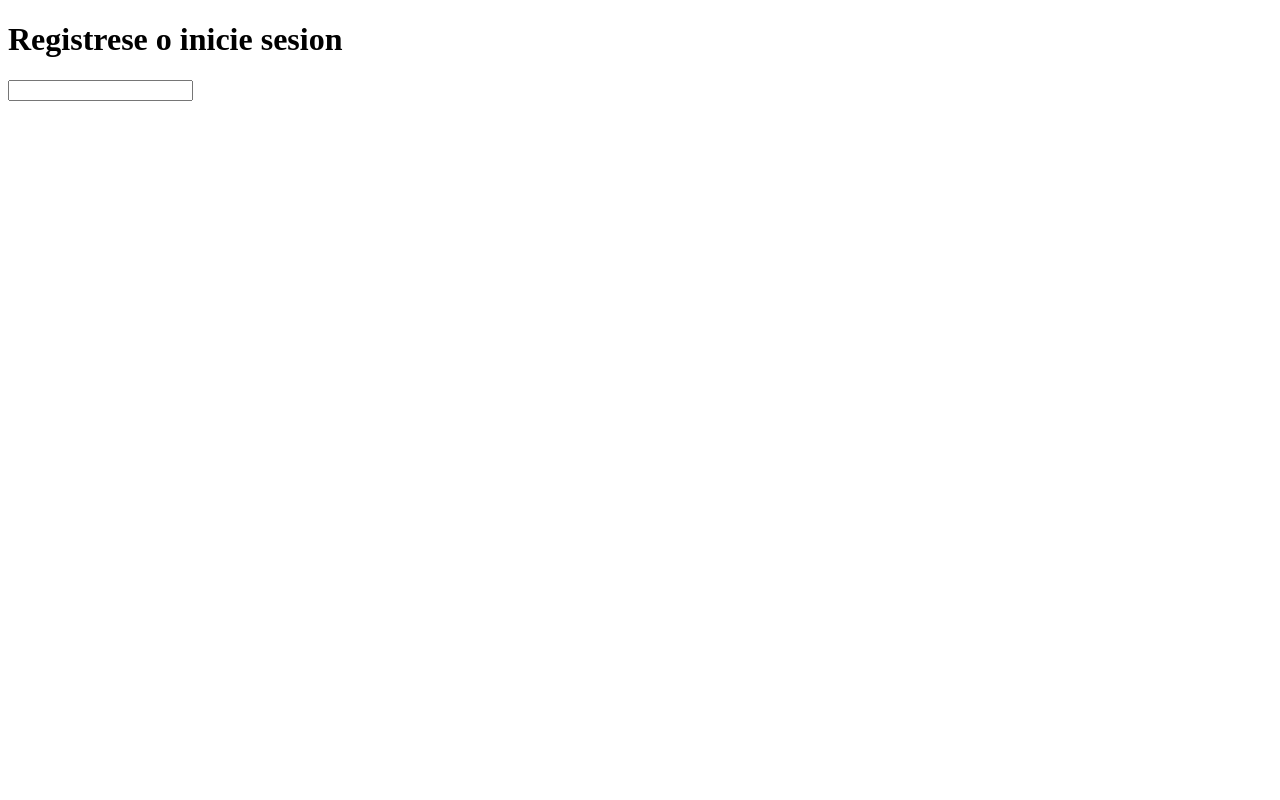
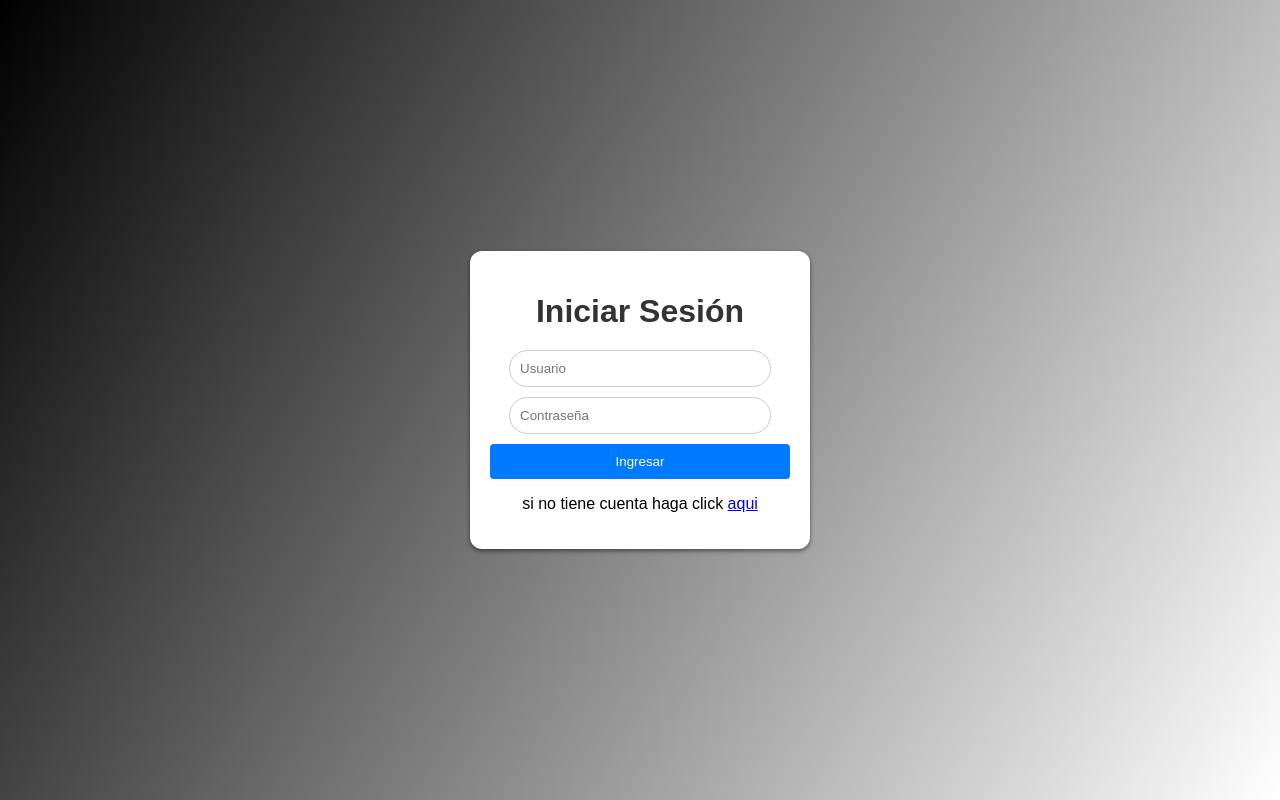
Before and after one commit to l1nk26/chat, a website: page public/login.html in a window 1280 px wide. Drawn offline with Linux system fonts and the light colour scheme.

Commit message:
login agregado y sequelize instalado

```diff
--- a/package.json
+++ b/package.json
@@ -19,6 +19,8 @@
   "license": "ISC",
   "dependencies": {
     "express": "^4.18.3",
+    "sequelize": "^6.37.1",
+    "sequelize-cli": "^6.6.2",
     "ws": "^8.16.0"
   }
 }
--- a/public/login.css
+++ b/public/login.css
@@ -0,0 +1,45 @@
+body {
+    font-family: Arial, sans-serif;
+    background: linear-gradient(120deg, #000, #fff);
+    display: flex;
+    justify-content: center;
+    align-items: center;
+    height: 100vh;
+    margin: 0;
+}
+
+.login-container {
+    background-color: #fff;
+    padding: 20px;
+    border-radius: 12px;
+    box-shadow: 0 2px 4px rgba(0, 0, 0, 0.5);
+    width: 300px;
+    text-align: center;
+}
+
+h1 {
+    margin-bottom: 20px;
+    color: #333;
+}
+
+input {
+    width: 80%;
+    padding: 10px;
+    margin-bottom: 10px;
+    border: 1px solid #ccc;
+    border-radius: 20px;
+}
+
+button {
+    width: 100%;
+    padding: 10px;
+    background-color: #007bff;
+    color: #fff;
+    border: none;
+    border-radius: 4px;
+    cursor: pointer;
+}
+
+button:hover {
+    background-color: #0056b3;
+}
--- a/public/login.html
+++ b/public/login.html
@@ -1,16 +1,20 @@
 <!DOCTYPE html>
-<html lang="en">
+<html lang="es">
 <head>
     <meta charset="UTF-8">
     <meta name="viewport" content="width=device-width, initial-scale=1.0">
-    <title>Document</title>
+    <title>Página de Inicio de Sesión</title>
+    <link rel="stylesheet" href="login.css">
 </head>
 <body>
-    <div>
-        <h1>Registrese o inicie sesion</h1>
-        <form action="get" >
-            <input type="text" name="username" id="user">
+    <div class="login-container">
+        <h1>Iniciar Sesión</h1>
+        <form action="/chat.html" method="post">
+            <input type="text" name="username" placeholder="Usuario" required>
+            <input type="password" name="password" placeholder="Contraseña" required>
+            <button type="submit">Ingresar</button>
         </form>
+        <p>si no tiene cuenta haga click <a href="/sing-up.html">aqui</a></p>
     </div>
 </body>
 </html>
--- a/public/styles.css
+++ b/public/styles.css
@@ -2,47 +2,48 @@
     margin: 0;
     padding: 0;
     box-sizing: border-box;
+    font-family: sans-serif;
 }
 
 body {
-    background-color: midnightblue;
+    background: linear-gradient(120deg, #003, #05f);
+    height: 100vh;
 }
 
 #message-box {
-    height: 5%;
+    height: 40px;
     width: 100%;
     position: fixed;
-    bottom: 2%;
-    margin-left: 2%;
+    bottom: 2vh;
     display: flex;
+    justify-content: center;
 }
 
-input[type="text"] {
-    width: 90%;
-    height: 100%;
+#texto {
+    width: 80%;
     border: none;
-    border-radius: 20%;
-    background-color: #666;
+    border-radius: 20px;
+    background-color: #55a;
     color: aliceblue;
     font-weight: bold;
     outline: none;
-    padding: 1%;
+    padding: 10px;
 }
 button {
-    width: 5%;
-    height: 100%;
-    border-radius: 25%;
+    width: 60px;
+    border-radius: 15px;
 }
 
 .text-container {
     display: flex;
-    margin-top: 1em;
+    margin-top: 1vh;
 }
 
 .mensaje {
     background-color: cadetblue;
-    padding: 1em;
-    display: inline;
+    padding: 25px;
+    max-width: 30%;
+    margin-left: 20px;
     border-radius: 1em;
     color: antiquewhite;
     font-size: medium;
@@ -50,12 +51,14 @@ button {
 }
 
 .mensaje-enviado {
+    max-width: 30%;
     font-weight: bold;
     background-color: cadetblue;
-    display: inline;
+
+    margin-right: 20px;
     margin-left: auto;
     border-radius: 1em;
-    padding: 1em;
+    padding: 25px;
     color: antiquewhite;
     font-size: medium;
 }
--- a/server.js
+++ b/server.js
@@ -31,11 +31,11 @@ wss.on('connection', ws => {
 } );
 
 app.get('/', (req, res) => {
-    res.sendFile('./public/index.html');
+    res.sendFile(__dirname +'/public/login.html');
 });
 
-app.get('/chat', (req, res) => {
-    res.sendFile('./public/index.html');
+app.post('/chat.html', (req, res) => {
+    res.sendFile(__dirname + '/public/chat.html');
 });
 
 app.listen(port, () => {
```
Also changed, not shown: public/chat.html (added, +20 -0 lines), public/index.html (deleted, +0 -20 lines), 1 other file.
